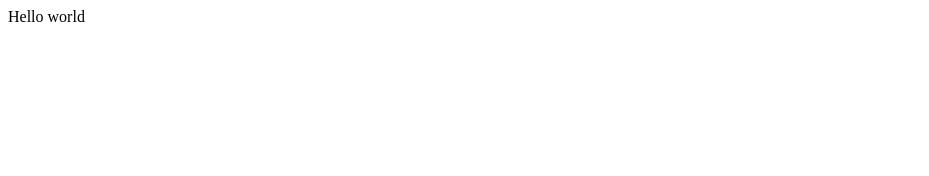
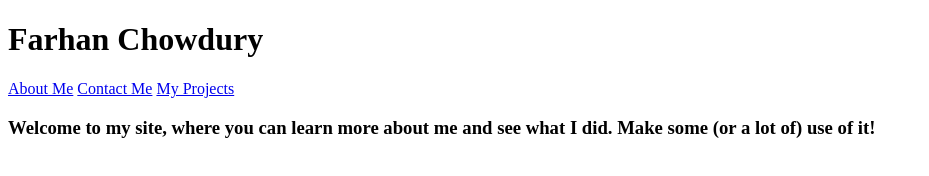
Before and after one commit to fc2078/fc2078.github.io, a plain HTML site: page index.html in a window 1280 px wide. Shown: the whole page, without its empty margins (0-929 px from the left). Drawn offline with Linux system fonts and the light colour scheme.

Commit message:
Added pages, initial content

```diff
--- a/index.html
+++ b/index.html
@@ -7,6 +7,12 @@
     <title>Farhan</title>
 </head>
 <body>
-    Hello world
+    <h1>Farhan Chowdury</h1>
+    <a href="about_me.html">About Me</a>
+    <a href="contact.html">Contact Me</a>
+    <a href="projects.html">My Projects</a>
+
+    <h3>Welcome to my site, where you can learn more about me and see what I did. Make some (or a lot of) use of it!</h3>
+    <p></p>
 </body>
 </html>
```
Also changed, not shown: about_me.html (+1 -0 lines), contact.html (+2 -0 lines), projects.html (+2 -0 lines).
